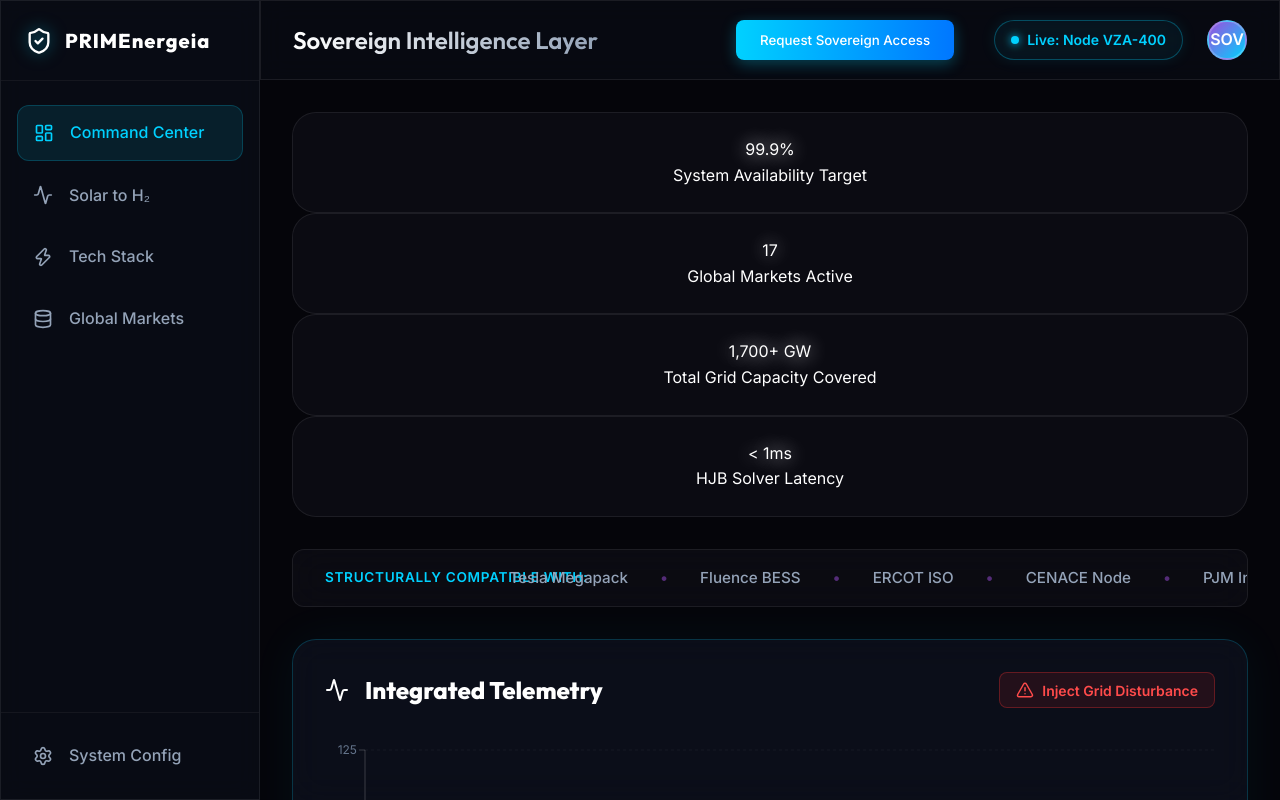
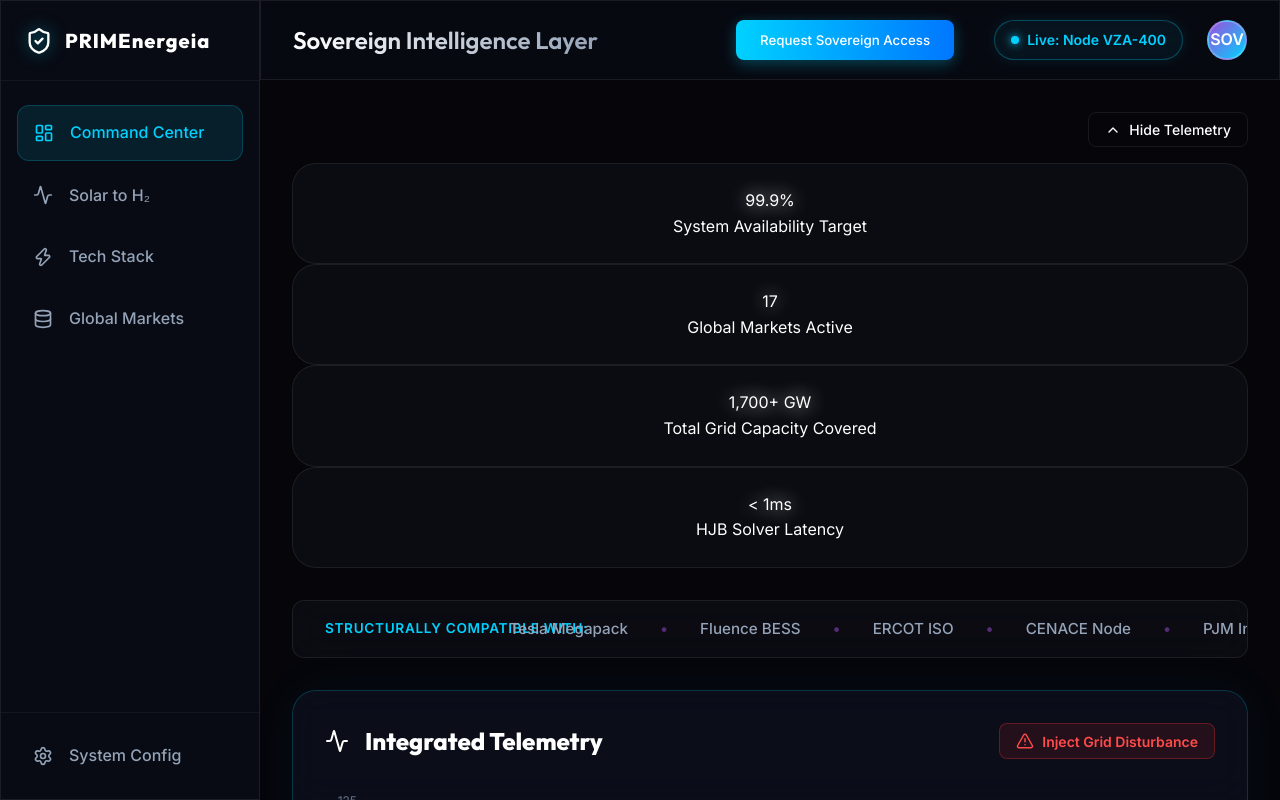
Before and after one commit to cordiego/primenergeia-web, a React (Vite) app: page / in a window 1280 px wide. Built offline with nearby package versions, Linux system fonts and the light colour scheme.

Commit message:
feat: add collapsible toggle for main telemetry dashboard

```diff
--- a/src/components/Dashboard.jsx
+++ b/src/components/Dashboard.jsx
@@ -1,5 +1,5 @@
 import React, { useState, useEffect } from 'react';
-import { Activity, AlertTriangle } from 'lucide-react';
+import { Activity, AlertTriangle, ChevronDown, ChevronUp } from 'lucide-react';
 import { LineChart, Line, XAxis, YAxis, Tooltip, ResponsiveContainer, CartesianGrid, Area, AreaChart } from 'recharts';
 import GlobalMarkets from './GlobalMarkets';
 import GranasPlatform from './GranasPlatform';
@@ -11,6 +11,14 @@ import './Dashboard.css';
 const Dashboard = () => {
   const [data, setData] = useState([]);
   const [disturbanceActive, setDisturbanceActive] = useState(false);
+  const [isDashboardVisible, setIsDashboardVisible] = useState(true);
+
+  useEffect(() => {
+    // Hide dashboard by default on mobile to prevent taking up the whole screen
+    if (window.innerWidth <= 768) {
+      setIsDashboardVisible(false);
+    }
+  }, []);
 
   useEffect(() => {
     let initData = [];
@@ -56,8 +64,23 @@ const Dashboard = () => {
 
   return (
     <div className="dashboard-container" id="dashboard-top">
-      {/* The 4 Stat Cards */}
-      <div className="stats-grid animate-fade-up">
+
+      {/* Dashboard Toggle for Mobile/Desktop */}
+      <div style={{ display: 'flex', justifyContent: 'flex-end', marginBottom: '-1rem' }}>
+        <button
+          className="btn btn-outline"
+          onClick={() => setIsDashboardVisible(!isDashboardVisible)}
+          style={{ padding: '0.5rem 1rem', fontSize: '0.875rem', zIndex: 10 }}
+        >
+          {isDashboardVisible ? <ChevronUp size={16} /> : <ChevronDown size={16} />}
+          {isDashboardVisible ? 'Hide Telemetry' : 'Show Telemetry'}
+        </button>
+      </div>
+
+      {isDashboardVisible && (
+        <>
+          {/* The 4 Stat Cards */}
+          <div className="stats-grid animate-fade-up">
         <div className="glass-panel stat-card dashboard-card">
           <div className="stat-value text-cyan">99.9%</div>
           <div className="stat-label">System Availability Target</div>
@@ -142,7 +165,9 @@ const Dashboard = () => {
           <span className="legend-item"><span className="legend-box purple"></span> Solar PCE Optimization</span>
           <span className="legend-item"><span className="legend-box green"></span> Green H₂ Yield</span>
         </div>
-      </div>
+        </div>
+        </>
+      )}
 
       {/* Additional Dashboard Widgets in a Masonry Grid */}
       <div className="dashboard-widgets-grid">
```
